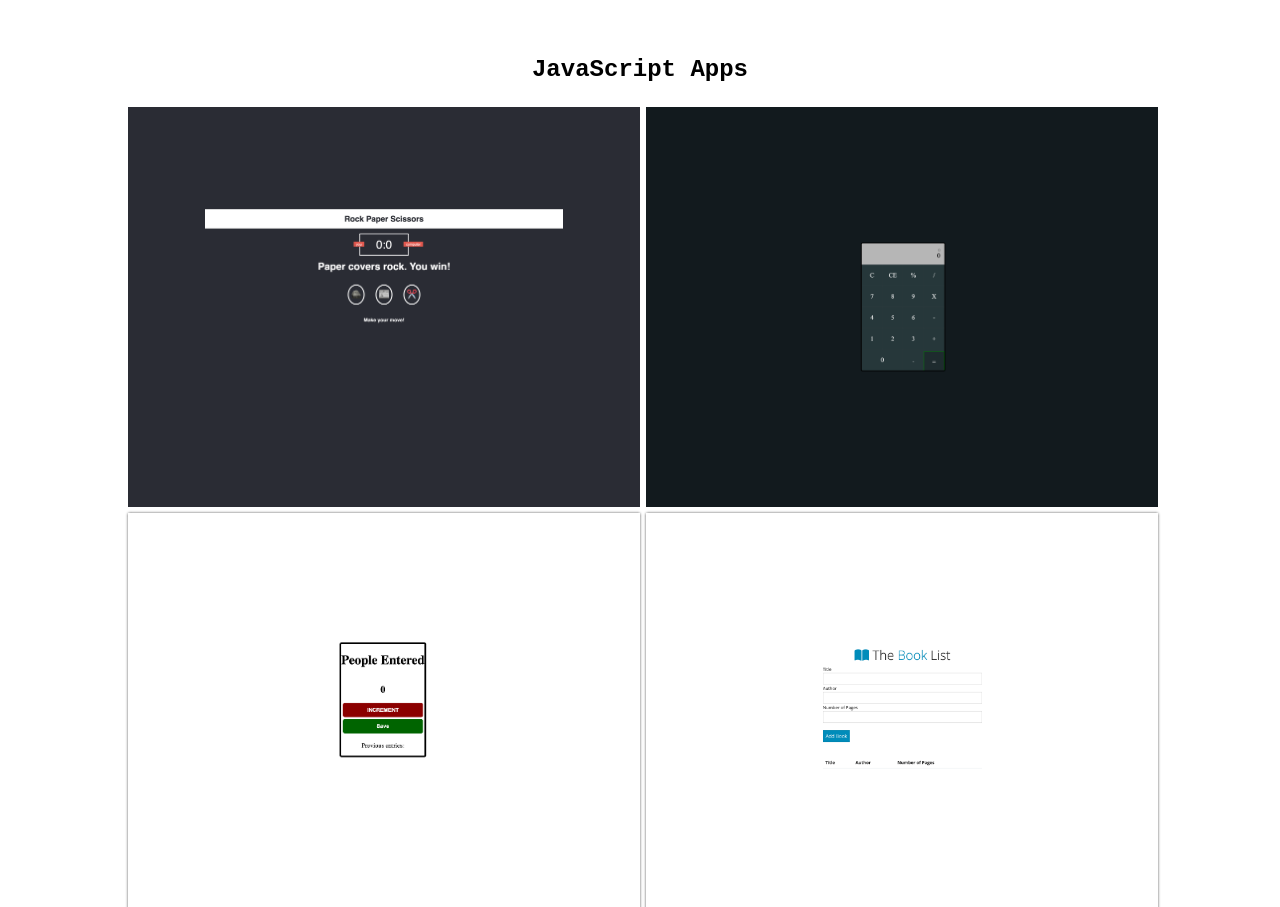
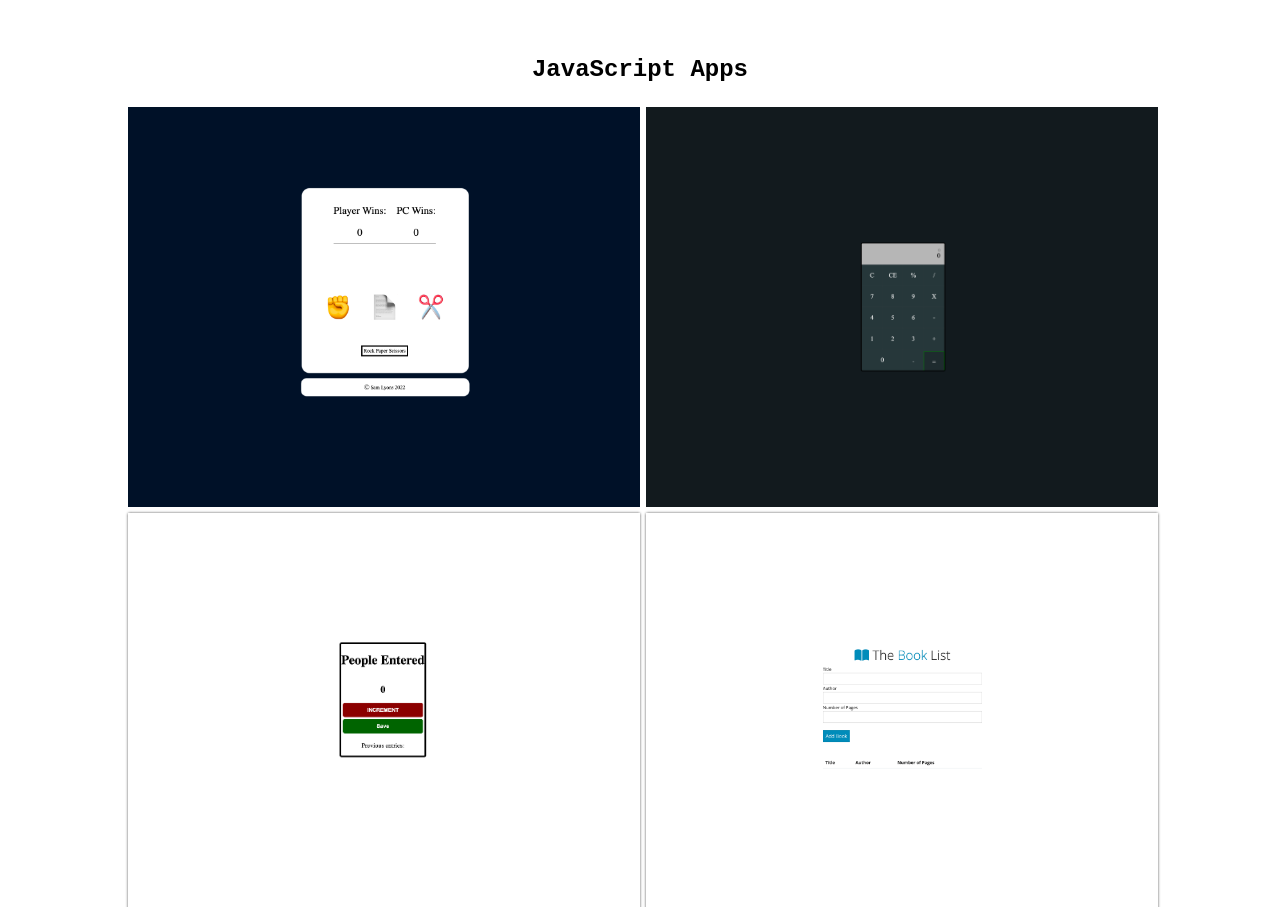
Before and after one commit to Slyons2397/portfolio, a plain HTML site: page index.html in a window 1280 px wide. Shown: the part 1759-2666 px from the top of the page. Drawn offline with Linux system fonts and the light colour scheme.

Commit message:
updated stylings and js

```diff
--- a/app.js
+++ b/app.js
@@ -35,7 +35,7 @@ containerSeven.addEventListener('click', (e)=> {
 
 })
 containerNine.addEventListener('click', (e)=> {
-    window.location='https://slyons2397.github.io/RockPaperScissorsV2/'
+    window.location='https://slyons2397.github.io/rockpaperscissors/'
 
 })
 
--- a/style.css
+++ b/style.css
@@ -249,9 +249,9 @@ h1 {
 #container-9 {
     grid-column: 1;
     grid-row: 1;
-    background-image: url(images/Screen\ Shot\ 2022-03-17\ at\ 11.42.51\ AM.png);
+    background-image: url(images/rockpaperscissors.png);
     background-size: 70%;
-    background-color: #2a2c34;
+    background-color: #001128;
     background-repeat: no-repeat;
     background-position: center;
     filter: blur(.04rem);
```
Also changed, not shown: images/rockpaperscissors.png (added), 2 other files.
